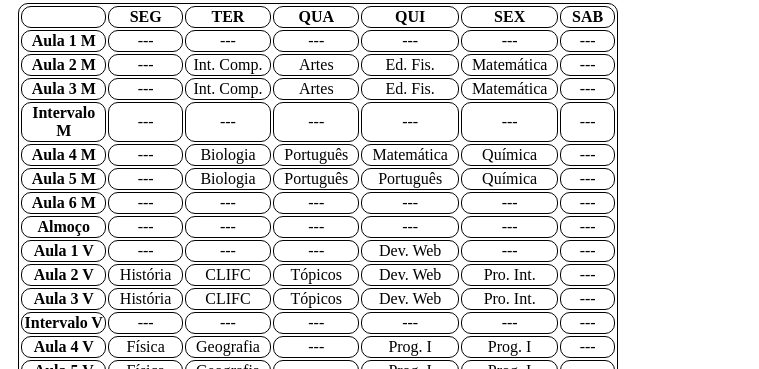
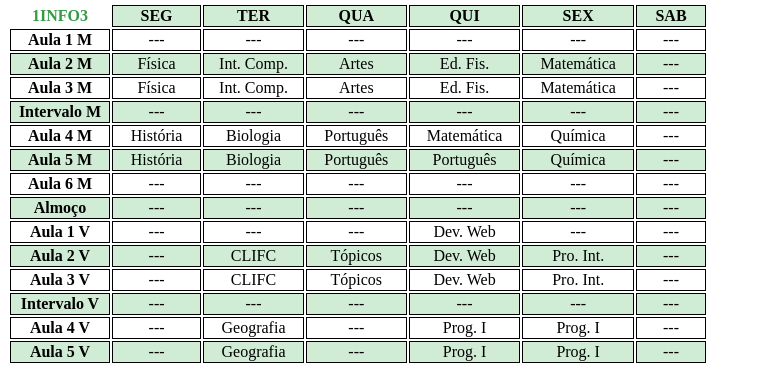
Before and after one commit to kapef/tabela-e-formularios, a plain HTML site: page index.html in a window 1280 px wide. Shown: the part 252-621 px from the top of the page, without its empty margins (0-759 px from the left). Drawn offline with Linux system fonts and the light colour scheme.

Commit message:
finalização da tabela

```diff
--- a/index.css
+++ b/index.css
@@ -1,6 +1,6 @@
 @charset "UTF-8";
 
-#titulo-principal {
+.principal {
     background-color:#349a46;
     border-radius: 8px;
     margin: 10px;
@@ -15,34 +15,23 @@
 .tabela1 {
     text-align: center;
     border: 1px solid black;
-    border-radius: 10px;
+    border-collapse: collapse;
     border-color: black;
     margin: 10px;
     width: 600px;
 }
 
-@media only screen and (max-width: 600px) {
+.tabela2 {
+    text-align: center;
+    border: 1px solid black;
+    border-collapse: collapse;
+    border-color: black;
+    margin: 10px;
+    width: 600px;
+    background-color: #9bd7a678
+}
 
-    #titulo-principal {
-        background-color:#349a46;
-        border-radius: 8px;
-        margin: 10px;
-        width: 300px;
-        height: 45px;
-        padding-left: 10px;
-        padding-right: 10px;
-        font-size: 30px;
-        text-align: center;
+.teste {
 
-    }
-
-    .tabela1 {
-        text-align: center;
-        border: 1px solid black;
-        border-radius: 10px;
-        border-color: black;
-        margin: 10px;
-        width: 100px;
-    }
-
+    color: #349a46;
 }
--- a/index.html
+++ b/index.html
@@ -13,18 +13,18 @@
 
     <img src="logo.png" alt="Logo IFC" width="700px">
 
-    <h1 id="titulo-principal">Cronograma Escolar</h1>
+    <h1 class="principal">Cronograma Escolar</h1>
 
 
-    <table class="tabela1">
+    <table style="width: 700px;">
         <tr class="tabela1">
-            <th class="tabela1"></th>
-            <th class="tabela1">SEG</th>
-            <th class="tabela1">TER</th>
-            <th class="tabela1">QUA</th>
-            <th class="tabela1">QUI</th>
-            <th class="tabela1">SEX</th>
-            <th class="tabela1">SAB</th>
+            <th class="teste"> 1INFO3 </th>
+            <th class="tabela2">SEG</th>
+            <th class="tabela2">TER</th>
+            <th class="tabela2">QUA</th>
+            <th class="tabela2">QUI</th>
+            <th class="tabela2">SEX</th>
+            <th class="tabela2">SAB</th>
         </tr>
         <tr class="tabela1">
             <td class="tabela1"> <strong> Aula 1 M </strong> </td>
@@ -36,8 +36,17 @@
             <td class="tabela1"> --- </td>
         </tr>
         <tr class="tabela1">
-            <td class="tabela1"> <strong> Aula 2 M </strong> </td>
-            <td class="tabela1"> --- </td>
+            <td class="tabela2"> <strong> Aula 2 M </strong> </td>
+            <td class="tabela2"> Física </td>
+            <td class="tabela2"> Int. Comp. </td>
+            <td class="tabela2"> Artes </td>
+            <td class="tabela2"> Ed. Fis. </td>
+            <td class="tabela2"> Matemática </td>
+            <td class="tabela2"> --- </td>
+        </tr>
+        <tr class="tabela1">
+            <td class="tabela1"> <strong> Aula 3 M </strong> </td>
+            <td class="tabela1"> Física </td>
             <td class="tabela1"> Int. Comp. </td>
             <td class="tabela1"> Artes </td>
             <td class="tabela1"> Ed. Fis. </td>
@@ -45,26 +54,17 @@
             <td class="tabela1"> --- </td>
         </tr>
         <tr class="tabela1">
-            <td class="tabela1"> <strong> Aula 3 M </strong> </td>
-            <td class="tabela1"> --- </td>
-            <td class="tabela1"> Int. Comp. </td>
-            <td class="tabela1"> Artes </td>
-            <td class="tabela1"> Ed. Fis. </td>
-            <td class="tabela1"> Matemática </td>
-            <td class="tabela1"> --- </td>
-        </tr>
-        <tr class="tabela1">
-            <td class="tabela1"> <strong> Intervalo M </strong> </td>
-            <td class="tabela1"> --- </td>
-            <td class="tabela1"> --- </td>
-            <td class="tabela1"> --- </td>
-            <td class="tabela1"> --- </td>
-            <td class="tabela1"> --- </td>
-            <td class="tabela1"> --- </td>
+            <td class="tabela2"> <strong> Intervalo M </strong> </td>
+            <td class="tabela2"> --- </td>
+            <td class="tabela2"> --- </td>
+            <td class="tabela2"> --- </td>
+            <td class="tabela2"> --- </td>
+            <td class="tabela2"> --- </td>
+            <td class="tabela2"> --- </td>
         </tr>
         <tr class="tabela1">
             <td class="tabela1"> <strong> Aula 4 M </strong> </td>
-            <td class="tabela1"> --- </td>
+            <td class="tabela1"> História </td>
             <td class="tabela1"> Biologia </td>
             <td class="tabela1"> Português </td>
             <td class="tabela1">  Matemática </td>
@@ -72,13 +72,13 @@
             <td class="tabela1"> --- </td>
         </tr>
         <tr class="tabela1">
-            <td class="tabela1"> <strong> Aula 5 M </strong> </td>
-            <td class="tabela1"> --- </td>
-            <td class="tabela1"> Biologia </td>
-            <td class="tabela1"> Português </td>
-            <td class="tabela1"> Português </td>
-            <td class="tabela1"> Química </td>
-            <td class="tabela1"> --- </td>
+            <td class="tabela2"> <strong> Aula 5 M </strong> </td>
+            <td class="tabela2"> História </td>
+            <td class="tabela2"> Biologia </td>
+            <td class="tabela2"> Português </td>
+            <td class="tabela2"> Português </td>
+            <td class="tabela2"> Química </td>
+            <td class="tabela2"> --- </td>
         </tr>
         <tr class="tabela1">
             <td class="tabela1"> <strong> Aula 6 M </strong> </td>
@@ -90,13 +90,13 @@
             <td class="tabela1"> --- </td>
         </tr>
         <tr class="tabela1">
-            <td class="tabela1"> <strong> Almoço </strong> </td>
-            <td class="tabela1"> --- </td>
-            <td class="tabela1"> --- </td>
-            <td class="tabela1"> --- </td>
-            <td class="tabela1"> --- </td>
-            <td class="tabela1"> --- </td>
-            <td class="tabela1"> --- </td>
+            <td class="tabela2"> <strong> Almoço </strong> </td>
+            <td class="tabela2"> --- </td>
+            <td class="tabela2"> --- </td>
+            <td class="tabela2"> --- </td>
+            <td class="tabela2"> --- </td>
+            <td class="tabela2"> --- </td>
+            <td class="tabela2"> --- </td>
         </tr>
         <tr class="tabela1">
             <td class="tabela1"> <strong> Aula 1 V </strong> </td>
@@ -108,8 +108,17 @@
             <td class="tabela1"> --- </td>
         </tr>
         <tr class="tabela1">
-            <td class="tabela1"> <strong> Aula 2 V </strong> </td>
-            <td class="tabela1"> História </td>
+            <td class="tabela2"> <strong> Aula 2 V </strong> </td>
+            <td class="tabela2"> --- </td>
+            <td class="tabela2"> CLIFC </td>
+            <td class="tabela2"> Tópicos </td>
+            <td class="tabela2"> Dev. Web </td>
+            <td class="tabela2"> Pro. Int. </td>
+            <td class="tabela2"> --- </td>
+        </tr>
+        <tr class="tabela1">
+            <td class="tabela1"> <strong> Aula 3 V </strong> </td>
+            <td class="tabela1"> --- </td>
             <td class="tabela1"> CLIFC </td>
             <td class="tabela1"> Tópicos </td>
             <td class="tabela1"> Dev. Web </td>
@@ -117,26 +126,17 @@
             <td class="tabela1"> --- </td>
         </tr>
         <tr class="tabela1">
-            <td class="tabela1"> <strong> Aula 3 V </strong> </td>
-            <td class="tabela1"> História </td>
-            <td class="tabela1"> CLIFC </td>
-            <td class="tabela1"> Tópicos </td>
-            <td class="tabela1"> Dev. Web </td>
-            <td class="tabela1"> Pro. Int. </td>
-            <td class="tabela1"> --- </td>
-        </tr>
-        <tr class="tabela1">
-            <td class="tabela1"> <strong> Intervalo V </strong> </td>
-            <td class="tabela1"> --- </td>
-            <td class="tabela1"> --- </td>
-            <td class="tabela1"> --- </td>
-            <td class="tabela1"> --- </td>
-            <td class="tabela1"> --- </td>
-            <td class="tabela1"> --- </td>
+            <td class="tabela2"> <strong> Intervalo V </strong> </td>
+            <td class="tabela2"> --- </td>
+            <td class="tabela2"> --- </td>
+            <td class="tabela2"> --- </td>
+            <td class="tabela2"> --- </td>
+            <td class="tabela2"> --- </td>
+            <td class="tabela2"> --- </td>
         </tr>
         <tr class="tabela1">
             <td class="tabela1"> <strong> Aula 4 V </strong> </td>
-            <td class="tabela1"> Física </td>
+            <td class="tabela1"> --- </td>
             <td class="tabela1"> Geografia </td>
             <td class="tabela1"> --- </td>
             <td class="tabela1"> Prog. I </td>
@@ -144,14 +144,18 @@
             <td class="tabela1"> --- </td>
         </tr>
         <tr class="tabela1">
-            <td class="tabela1"> <strong> Aula 5 V </strong> </td>
-            <td class="tabela1"> Física </td>
-            <td class="tabela1"> Geografia </td>
-            <td class="tabela1"> --- </td>
-            <td class="tabela1"> Prog. I </td>
-            <td class="tabela1"> Prog. I </td>
-            <td class="tabela1"> --- </td>
+            <td class="tabela2"> <strong> Aula 5 V </strong> </td>
+            <td class="tabela2"> --- </td>
+            <td class="tabela2"> Geografia </td>
+            <td class="tabela2"> --- </td>
+            <td class="tabela2"> Prog. I </td>
+            <td class="tabela2"> Prog. I </td>
+            <td class="tabela2"> --- </td>
         </tr>
     </table>
+
+    <div></div>
+
+    <h1 class="principal"> Formulário </h1>
 </body>
 </html>
```
